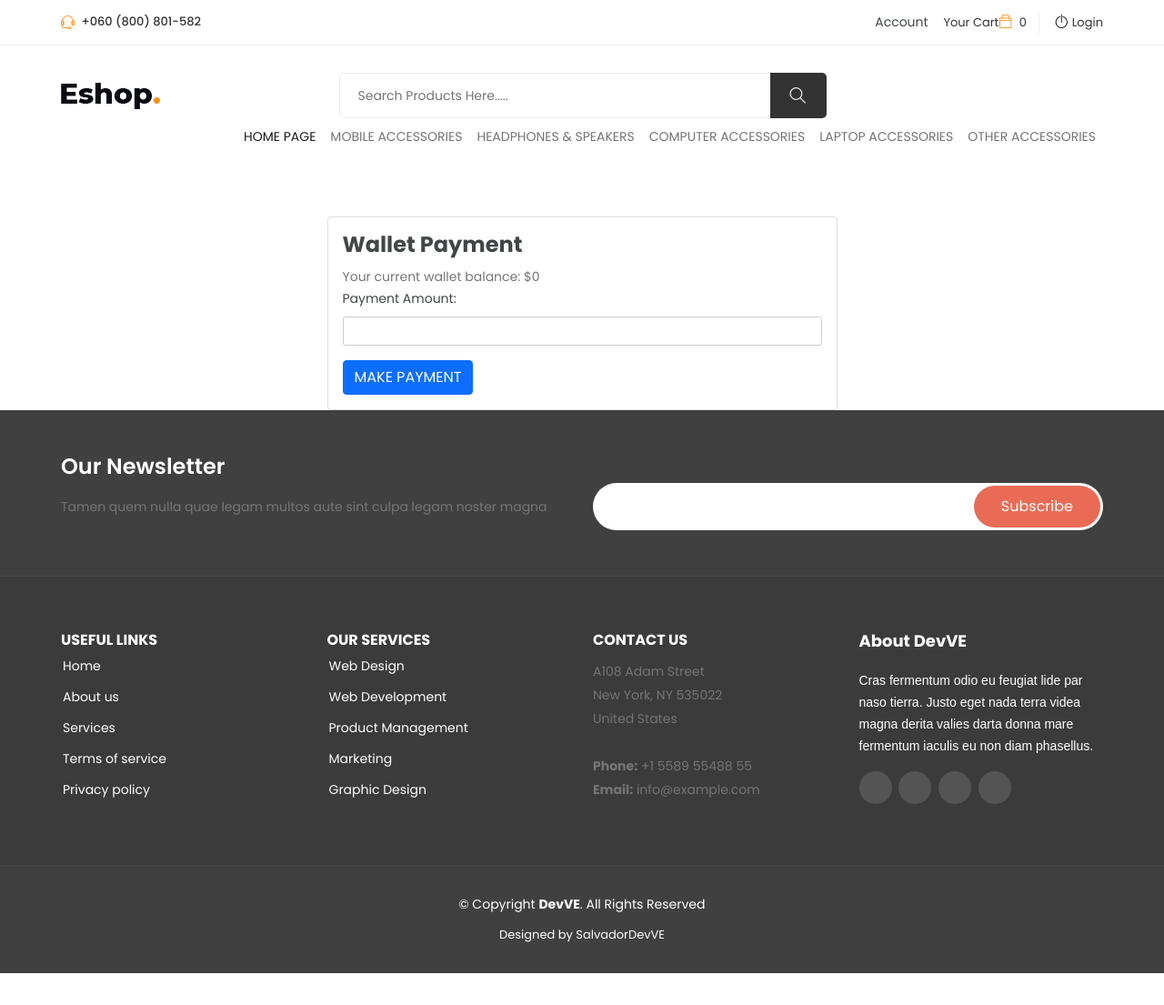
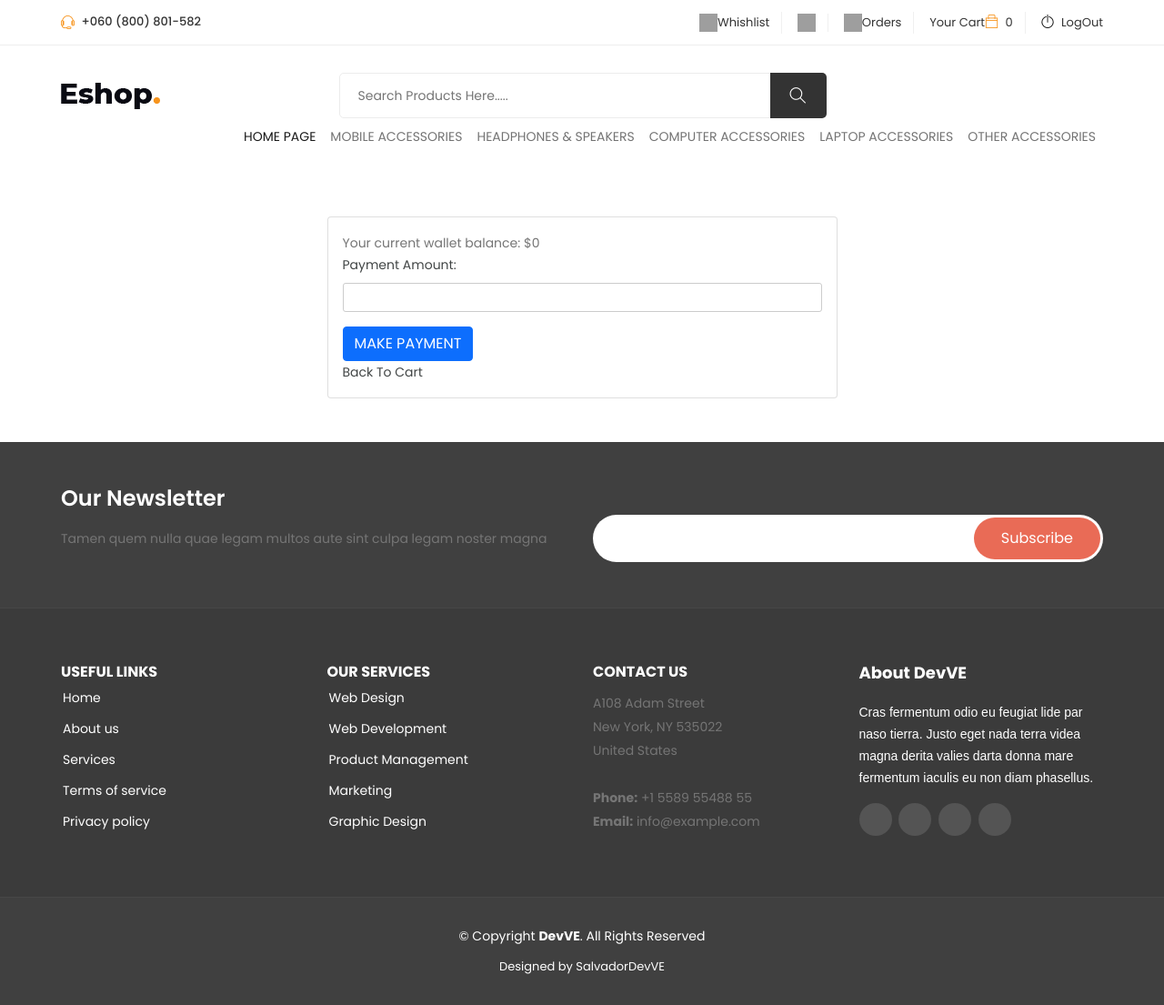
Before and after one commit to Aiswarya-B-Unnithan/MiniProject, a Node server app: page /wallet/walletPayment in a window 1280 px wide. Shown: the whole page at 91% size. Before the commit the page ends 1070 px from the top, so only its background shows below. Run offline with Node 20, Linux system fonts and the light colour scheme; the visitor is signed in with stand-in values (Sample User, id 1); data that the repository does not hold is empty; some libraries are stand-ins or nearby versions; grey boxes are pictures that could not be loaded.

Commit message:
Updations

```diff
--- a/Helpers/walletPaymentHelper.js
+++ b/Helpers/walletPaymentHelper.js
@@ -4,7 +4,9 @@
 
 module.exports = {
   getpayment: async (req, res) => {
-    const userWalletAmount = req.session.user.wallet;
+    const user = req.session.user;
+    let userWalletAmount = req.session.user.wallet;
+    const walletErr = req.session.user.walletErr;
     const discountedTotal = req.query.discountedTotal;
     const paymentMethod = req.query.paymentMethod;
     const cartTotal = req.query.cartTotal;
@@ -17,6 +19,8 @@
       userWalletAmount,
       paymentMethod,
       couponDiscountAmount,
+      walletErr,
+      user,
     });
   },
   submitPayment: async (req, res) => {
@@ -51,6 +55,9 @@
       res.redirect(
         `/order/submitOrder?discountedTotal=${cartTotal}&paymentMethod=${paymentMethod}&CouponDiscountAmount=${CouponDiscountAmount}`
       );
+    } else {
+      req.session.user.walletErr = "No Enough Balance To pay";
+      res.redirect("/wallet/walletPayment");
     }
   },
   getWalletTranscationHistory: async (req, res) => {
--- a/views/user/walletPayment.hbs
+++ b/views/user/walletPayment.hbs
@@ -1,18 +1,16 @@
 {{> userheader}}
 
 <div class="container mt-5">
-  <div class="row">
+  <h5 style="text-align:center;justify-content:center;color:rgb(192, 55, 55);font-style:italic">{{walletErr}}</h5>
+  <div class="row mt-3 mb-5">
     <div class="col-md-6 offset-md-3">
       <div class="card">
         <div class="card-body">
-          <h4 class="card-title">Wallet Payment</h4>
-
           <p class="card-text">Your current wallet balance: ${{userWalletAmount}}</p>
-
           <form action="/wallet/walletPayment" method="post">
             <div class="form-group">
               <label for="amount">Payment Amount:</label>
-              <input type="number" class="form-control" id="amount" name="amount" min="{{cartTotal}}" max="{{cartTotal}}" value='{{cartTotal}}'>
+              <input type="number" class="form-control" id="amount" name="amount" min="{{cartTotal}}" max="{{cartTotal}}" value="{{cartTotal}}">
             </div>
             <input type="hidden" name='totalAmount' value="{{totalAmount}}">
             <input type="hidden" name="paymentMethod" value="{{paymentMethod}}">
@@ -21,6 +19,7 @@
 
             <button type="submit" class="btn btn-primary">Make Payment</button>
           </form>
+          <a href="/cart">Back To Cart</a>
         </div>
       </div>
     </div>
```
